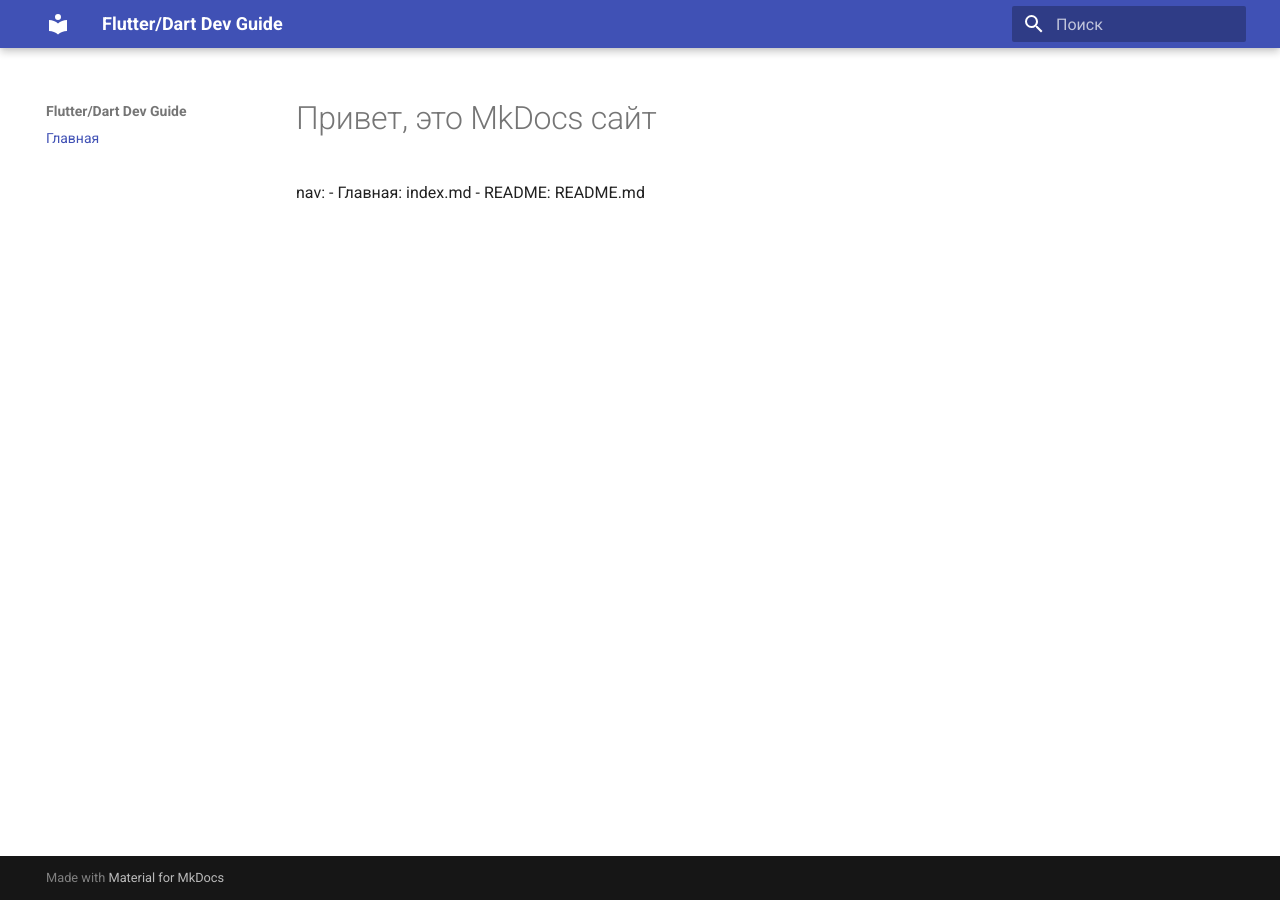
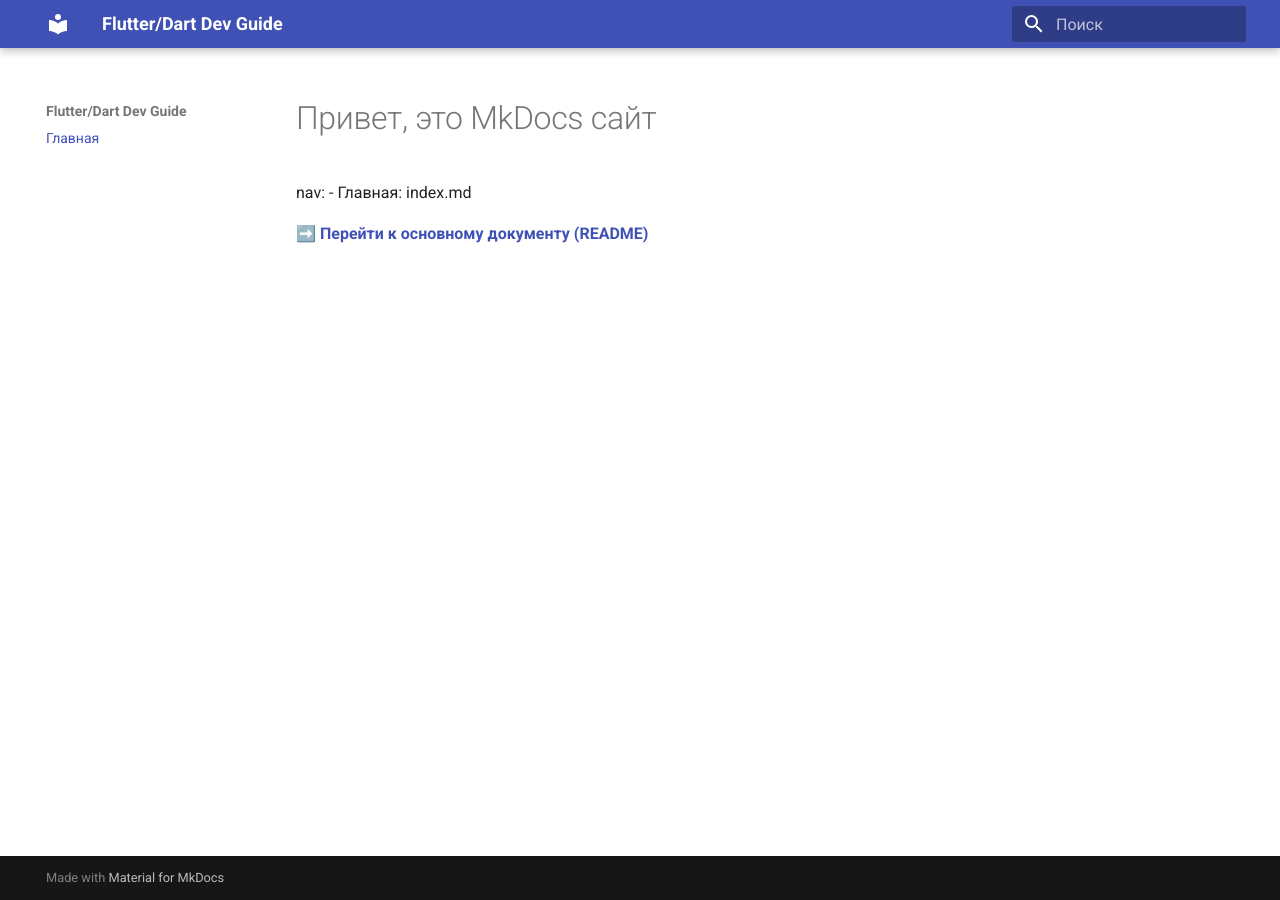
Before and after one commit to bytewind-io/flutter-dev-guide, an MkDocs documentation site: the page built from docs/index.md, in a window 1280 px wide. Built offline with MkDocs 1.6.1 and Material for MkDocs 9.7.7, drawn with Linux system fonts in a browser that asks for light colours.

```diff
--- a/docs/index.md
+++ b/docs/index.md
@@ -2,4 +2,5 @@
 
 nav:
 - Главная: index.md
-- README: README.md
+
+➡️ **[Перейти к основному документу (README)](README.md)**
```
